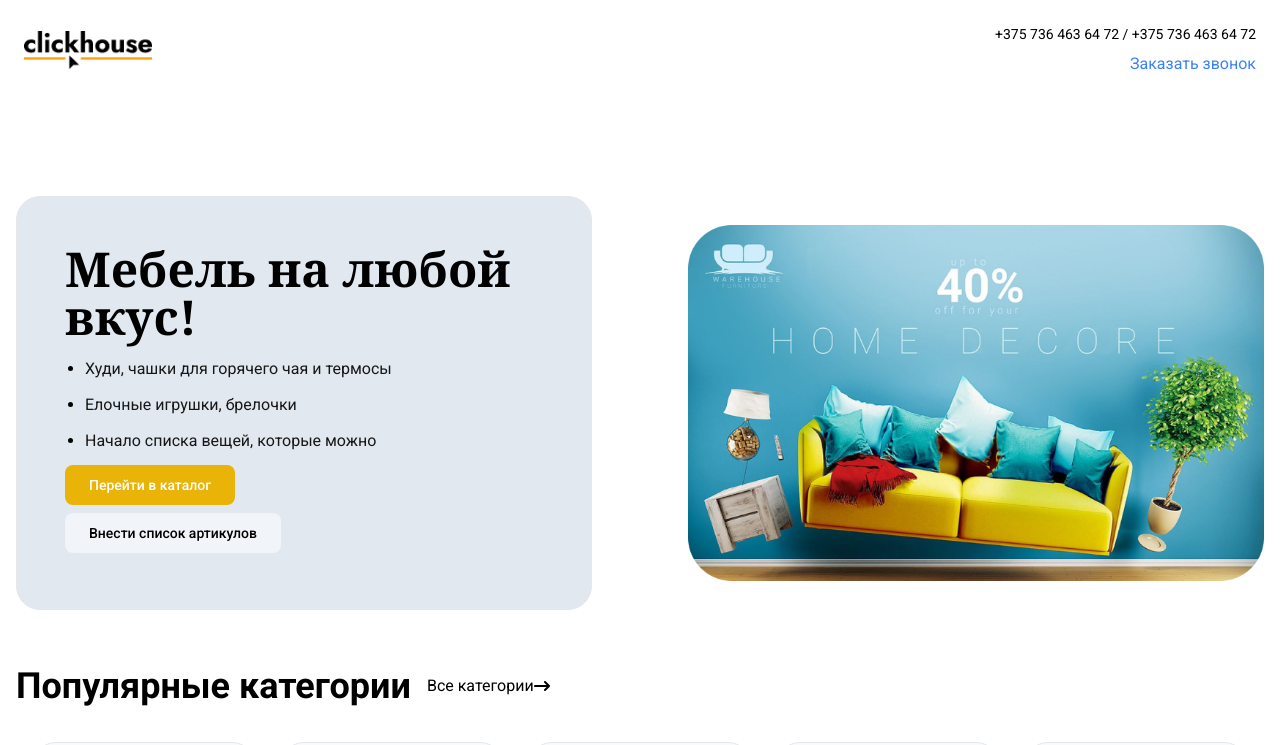
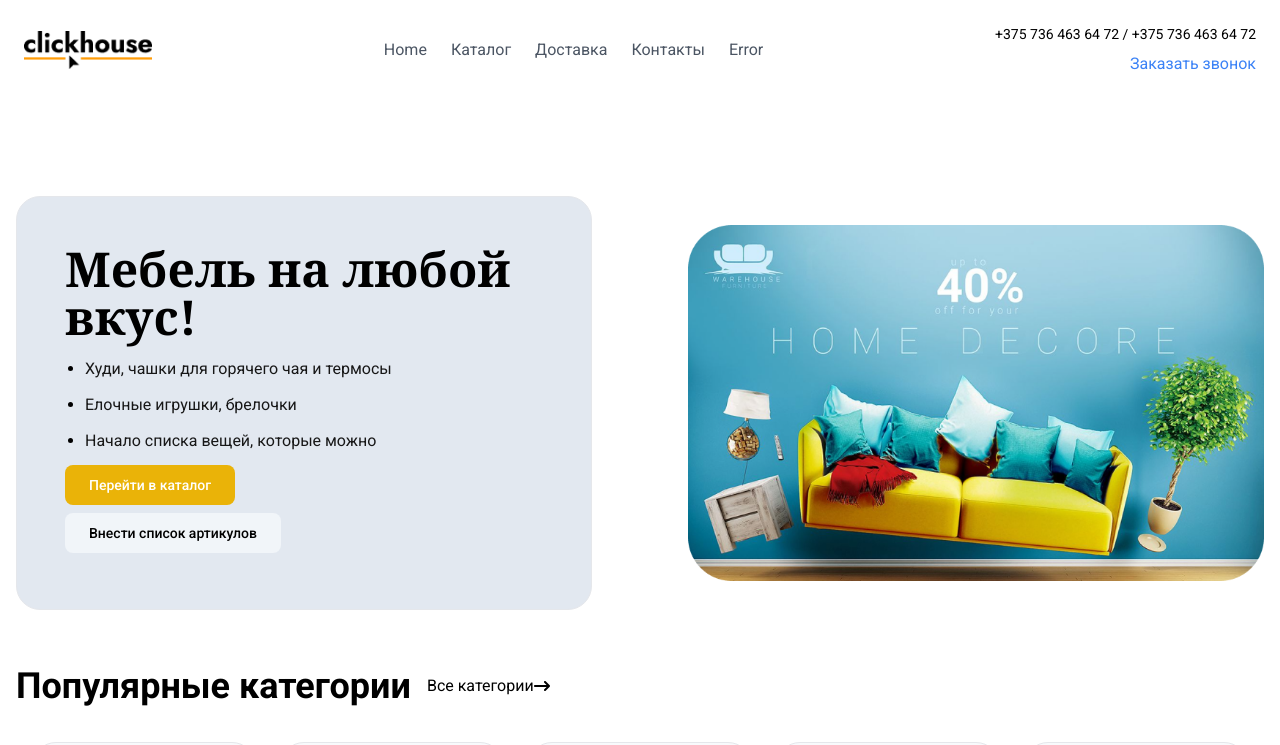
Before and after one commit to mirzarakhmanoff/E-commerce, a React (Vite) app: page / in a window 1280 px wide. Shown: the top 745 px of the page. Built offline with nearby package versions, Linux system fonts and the light colour scheme; no server answers; the HTML template or start-up script is replaced by a standard one.

Commit message:
fix bugs

```diff
--- a/src/components/header/Header.jsx
+++ b/src/components/header/Header.jsx
@@ -25,15 +25,15 @@ const Header = () => {
         </button>
       </div>
       <div
-        className={`md:flex flex-col md:flex-row gap-4 md:gap-6 text-base font-normal text-gray-600 ${
+        className={`md:flex md:flex-row gap-4 md:gap-6 text-base font-normal text-gray-600 ${
           open
             ? "fixed top-0 left-0 w-64 h-full bg-gray-100 border-r border-gray-300 p-4 z-30"
-            : "hidden md:flex"
+            : "hidden"
         }`}
       >
         <ul
           className={`flex flex-col md:flex-row gap-4 md:gap-6 ${
-            open ? "block" : "hidden"
+            open ? "block" : "hidden md:flex"
           }`}
         >
           <li>
@@ -48,6 +48,9 @@ const Header = () => {
           <li>
             <Link to="/contacts">Контакты</Link>
           </li>
+          <li>
+            <Link to="*">Error</Link>
+          </li>
         </ul>
       </div>
       <div className="numbers text-center md:text-right flex flex-col items-center md:items-end">
```
